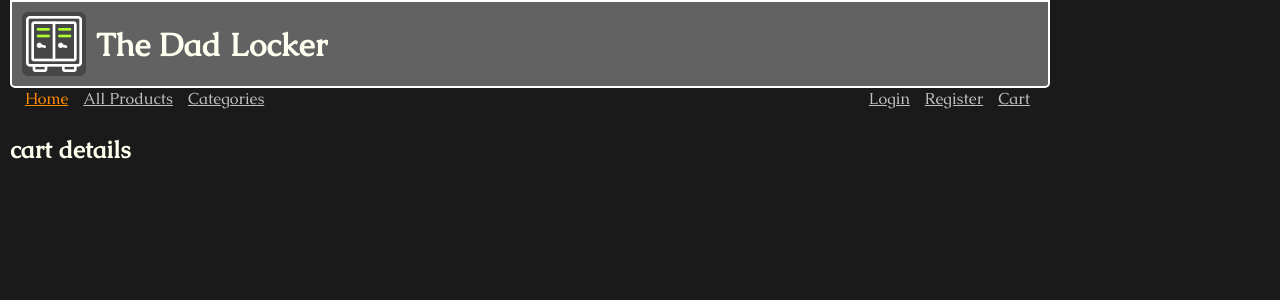
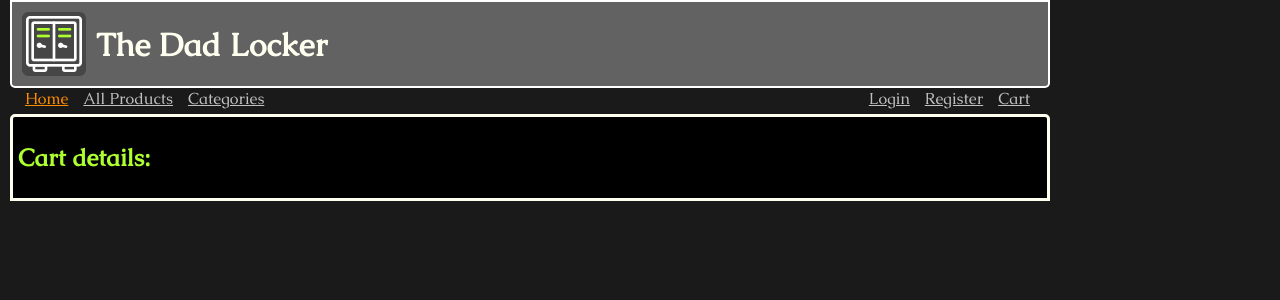
Before and after one commit to kvdcre8r/kvd_fsa_capstone, a React (Vite) app in the folder client/: page /cart in a window 1280 px wide. Shown: the top 300 px of the page. Built offline with nearby package versions, Linux system fonts and the light colour scheme.

Commit message:
minor changes

```diff
--- a/client/src/App.css
+++ b/client/src/App.css
@@ -115,7 +115,8 @@
 }
 
 .all_products,
-.categories {
+.categories,
+.cart {
   background-color: black;
   border: 3px solid ivory;
   border-top-left-radius: 5px;
--- a/client/src/components/Cart.jsx
+++ b/client/src/components/Cart.jsx
@@ -17,8 +17,8 @@ export default function Cart() {
   }, []);
 
   return (
-    <div className="account">
-      <h2>cart details</h2>
+    <div className="cart">
+      <h2>Cart details:</h2>
       <ul>
         {reservedBooks.map((book) => (
           <li key={book.id}>
```
Also changed, not shown: 1 other file (tests, documents, lock files or other folders).
